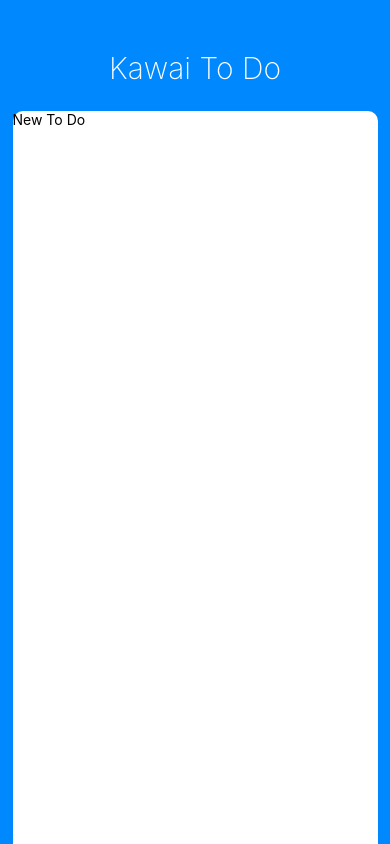
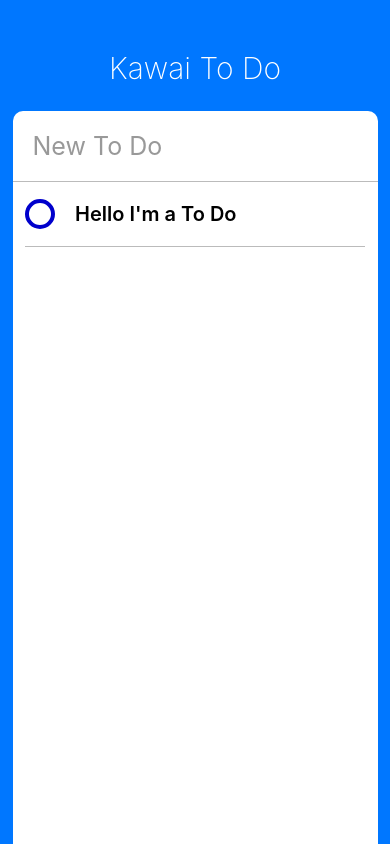
Before and after one commit to Sanggoe/kawai-todo, a React Native app: screen / in a window 390 px wide. Built offline with nearby package versions, Linux system fonts and the light colour scheme.

Commit message:
Coding the UI part two ~ three - To Do Component

```diff
--- a/App.js
+++ b/App.js
@@ -1,24 +1,47 @@
 import React from 'react';
-import { StyleSheet, Text, View, StatusBar, TextInput, Dimensions, Platform } from 'react-native';
+import { StyleSheet, Text, View, StatusBar, TextInput, Dimensions, Platform, ScrollView } from 'react-native';
+import ToDo from "./ToDo";
 
 const { height, width } = Dimensions.get("window");
 
-export default function App() {
+export default class App extends React.Component {
+  state = {
+    newToDo: ""
+  }
+  render() {
+    const { newTodo } = this.state;
     return (
       <View style={styles.container}>
         <StatusBar barStyle="light-content" />
         <Text style={styles.title}>Kawai To Do</Text>
         <View style={styles.card}>
-        <TextInput style={styles.input} placeholder={"New To Do"} />
+          <TextInput
+            style={styles.input}
+            placeholder={"New To Do"}
+            value={newTodo}
+            onChangeText={this._controlNewToDo}
+            placeholderTextColor={"#999"}
+            returnKeyType={"done"}
+            autoCorrect={false}
+          />
+          <ScrollView contentContainerStyle={styles.toDos}>
+            <ToDo />
+          </ScrollView>
         </View>
       </View>
     );
+  }
+  _controlNewToDo = text => {
+    this.setState({
+      newTodo: text
+    });
+  }
 }
 
 const styles = StyleSheet.create({
   container: {
     flex: 1,
-    backgroundColor: '#0088ff',
+    backgroundColor: '#0077ff',
     alignItems: 'center',
   },
   title: {
@@ -48,5 +71,14 @@
         elevation: 5
       }
     })
+  },
+  input: {
+    padding: 20,
+    borderBottomColor: "#bbb",
+    borderBottomWidth: 1,
+    fontSize: 25,
+  },
+  toDos: {
+    alignItems: "center"
   }
 });
--- /dev/null
+++ b/ToDo.js
@@ -0,0 +1,58 @@
+import React, { Component } from "react";
+import { View, Text, TouchableOpacity, StyleSheet, Dimensions } from "react-native";
+
+const { width, height } = Dimensions.get("window");
+
+export default class ToDo extends Component {
+    state = {
+        isEditing: false,
+        isCompleted: false
+    };
+    render() {
+        const { isCompleted } = this.state;
+        return (
+            <View style={styles.container}>
+                <TouchableOpacity onPress={this._toggleComplete}>
+                    <View style={[styles.circle, isCompleted ? styles.completedCircle : styles.uncompletedCircle]} />
+                </TouchableOpacity>
+                <Text style={styles.text}>Hello I'm a To Do</Text>
+            </View>
+        );
+    }
+    _toggleComplete = () => {
+        this.setState(prevState => {
+            return ({
+                isCompleted: !prevState.isCompleted
+            })
+        })
+    }
+    _uncompleteToDo = () => { }
+}
+
+const styles = StyleSheet.create({
+    container: {
+        width: width - 50,
+        borderBottomColor: "#bbb",
+        borderBottomWidth: StyleSheet.hairlineWidth,
+        flexDirection: "row",
+        alignItems: "center"
+    },
+    circle: {
+        width: 30,
+        height: 30,
+        borderRadius: 15,
+        borderWidth: 4,
+        marginRight: 20
+    },
+    completedCircle: {
+        borderColor: "#bbb"
+    },
+    uncompletedCircle: {
+        borderColor: "#0000cc"
+    },
+    text: {
+        fontWeight: "600",
+        fontSize: 20,
+        marginVertical: 20
+    }
+});
```
Lines whose indentation alone changed are shown as unchanged.
